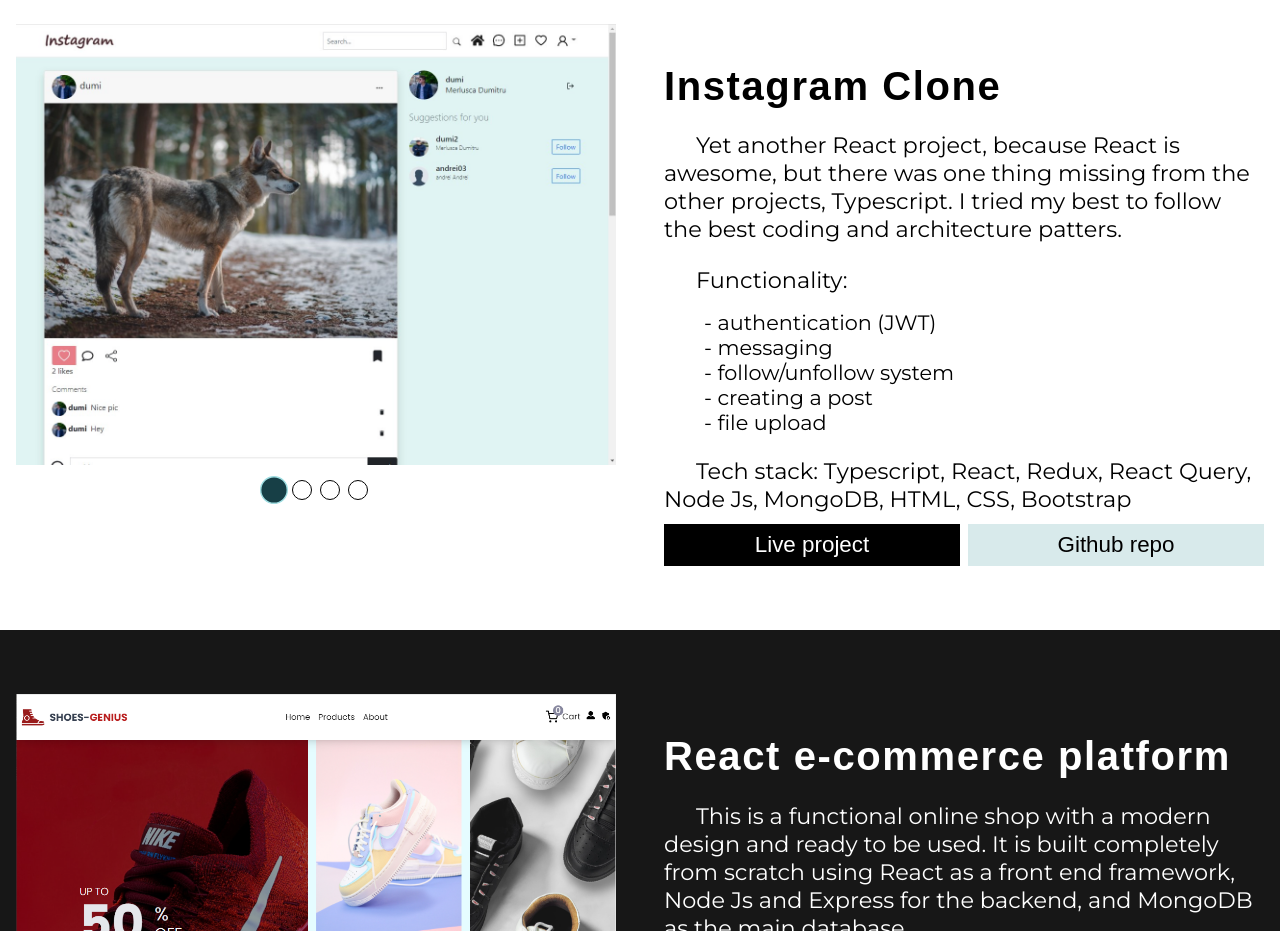
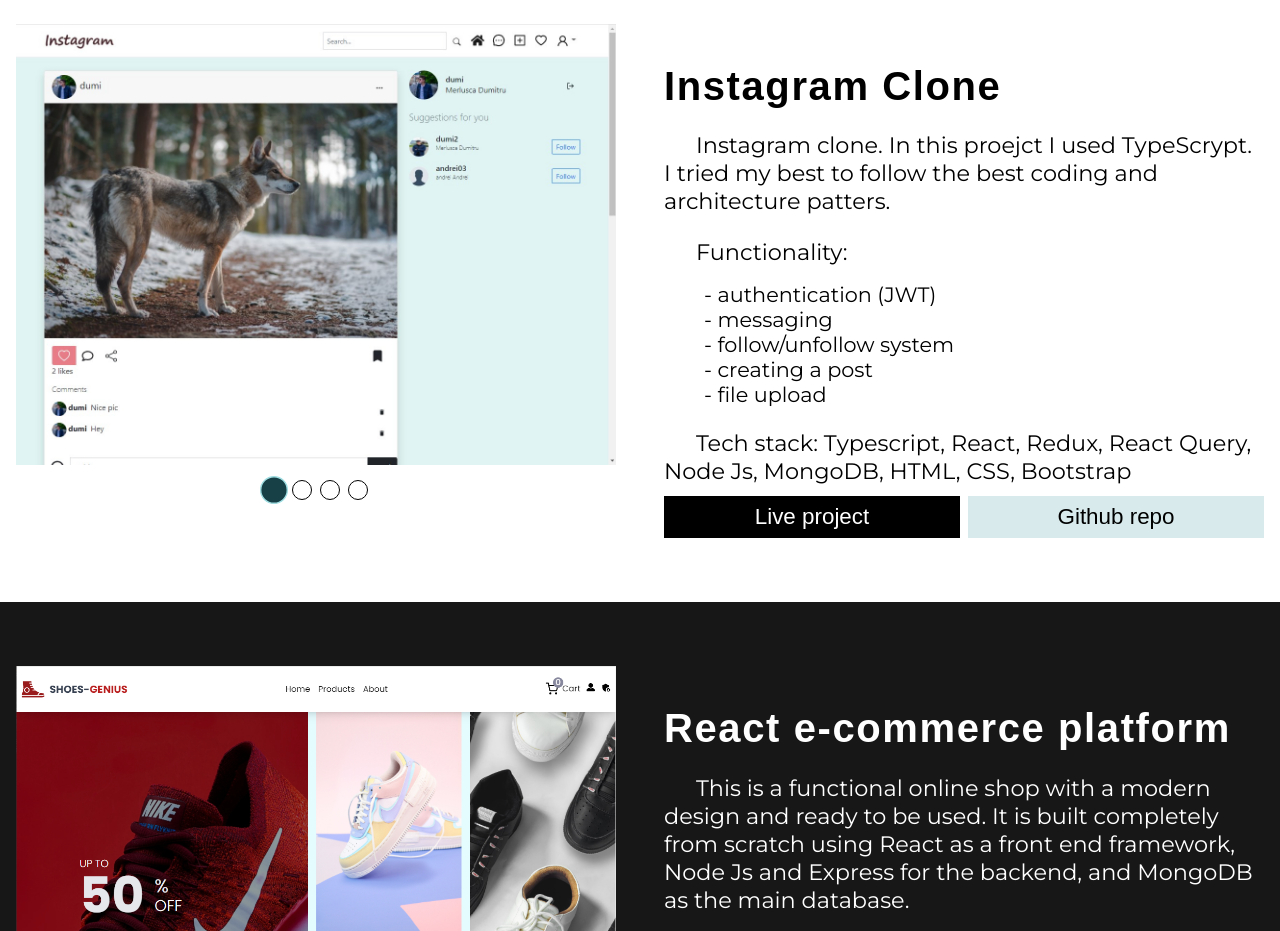
Before and after one commit to omerta-web-master/personal-website-nextJS, a Next.js app: page / in a window 1280 px wide. Shown: the part 840-1771 px from the top of the page. Built offline with nearby package versions, Linux system fonts and the light colour scheme.

Commit message:
Small change

```diff
--- a/components/layout/projects/InstagramClone.tsx
+++ b/components/layout/projects/InstagramClone.tsx
@@ -22,8 +22,7 @@
 			<div className={styles.project__info}>
 				<h1 className={styles.project__title}>Instagram Clone</h1>
 				<p>
-					Yet another React project, because React is awesome, but there was one
-					thing missing from the other projects, Typescript. I tried my best to
+					Instagram clone. In this proejct I used TypeScrypt. I tried my best to
 					follow the best coding and architecture patters.
 				</p>
 				<p>Functionality:</p>
```
